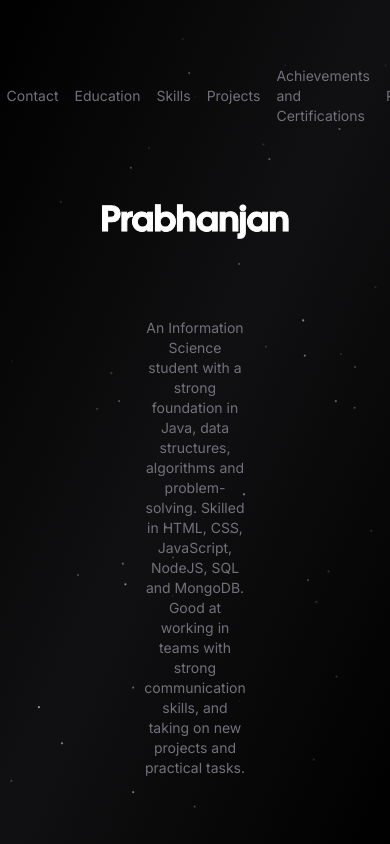
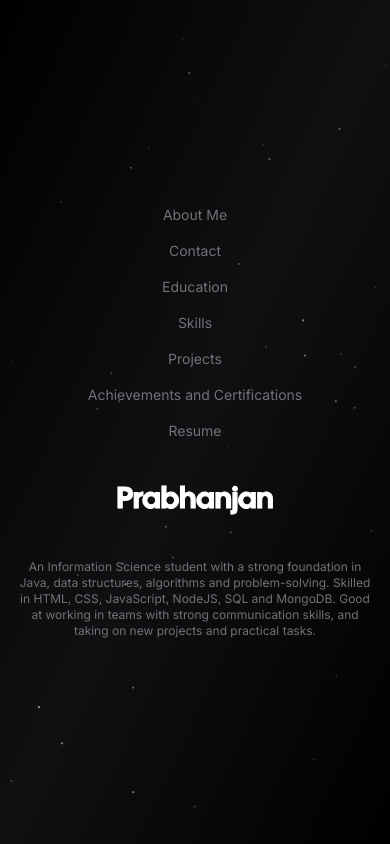
Before and after one commit to NVVPrabhanjan/My-Portfolio-, a Next.js app: page / in a window 390 px wide. Built offline with nearby package versions, Linux system fonts and the light colour scheme; no server answers; what tailwindcss-debug-screens would draw is missing.

Commit message:
Update page.tsx

```diff
--- a/app/page.tsx
+++ b/app/page.tsx
@@ -15,31 +15,35 @@ const navigation = [
 export default function Home() {
   return (
     <div className="flex flex-col items-center justify-center w-screen h-screen overflow-hidden bg-gradient-to-tl from-black via-zinc-600/20 to-black">
-      <nav className="my-16 animate-fade-in">
-        <ul className="flex items-center justify-center gap-4">
+      <nav className="my-8 md:my-16 animate-fade-in">
+        <ul className="flex flex-col md:flex-row items-center justify-center gap-4">
           {navigation.map((item) => (
             <Link
               key={item.href}
               href={item.href}
-              className="text-sm duration-500 text-zinc-500 hover:text-zinc-300"
+              className="text-sm md:text-base duration-500 text-zinc-500 hover:text-zinc-300"
             >
               {item.name}
             </Link>
           ))}
         </ul>
       </nav>
-      <div className="hidden w-screen h-px animate-glow md:block animate-fade-left bg-gradient-to-r from-zinc-300/0 via-zinc-300/50 to-zinc-300/0" />
+
+      <div className="hidden md:block w-screen h-px animate-glow bg-gradient-to-r from-zinc-300/0 via-zinc-300/50 to-zinc-300/0 animate-fade-left" />
+
       <Particles
         className="absolute inset-0 -z-10 animate-fade-in"
         quantity={100}
       />
-      <h1 className="py-3.5 px-0.5 z-10 text-4xl text-transparent duration-1000 bg-white cursor-default text-edge-outline animate-title font-display sm:text-6xl md:text-9xl whitespace-nowrap bg-clip-text ">
+
+      <h1 className="py-3 px-1 z-10 text-3xl sm:text-4xl md:text-6xl lg:text-9xl text-transparent bg-white cursor-default text-edge-outline animate-title font-display whitespace-nowrap bg-clip-text duration-1000">
         Prabhanjan
       </h1>
 
-      <div className="hidden w-screen h-px animate-glow md:block animate-fade-right bg-gradient-to-r from-zinc-300/0 via-zinc-300/50 to-zinc-300/0" />
-      <div className="my-16 text-center animate-fade-in">
-        <h2 className="text-sm text-zinc-500 mx-52 ">
+      <div className="hidden md:block w-screen h-px animate-glow bg-gradient-to-r from-zinc-300/0 via-zinc-300/50 to-zinc-300/0 animate-fade-right" />
+
+      <div className="my-8 md:my-16 text-center animate-fade-in">
+        <h2 className="text-xs sm:text-sm md:text-base text-zinc-500 px-4 sm:px-8 md:px-20 lg:px-52">
           An Information Science student with a strong foundation in Java, data
           structures, algorithms and problem-solving. Skilled in HTML, CSS,
           JavaScript, NodeJS, SQL and MongoDB. Good at working in teams with
```
